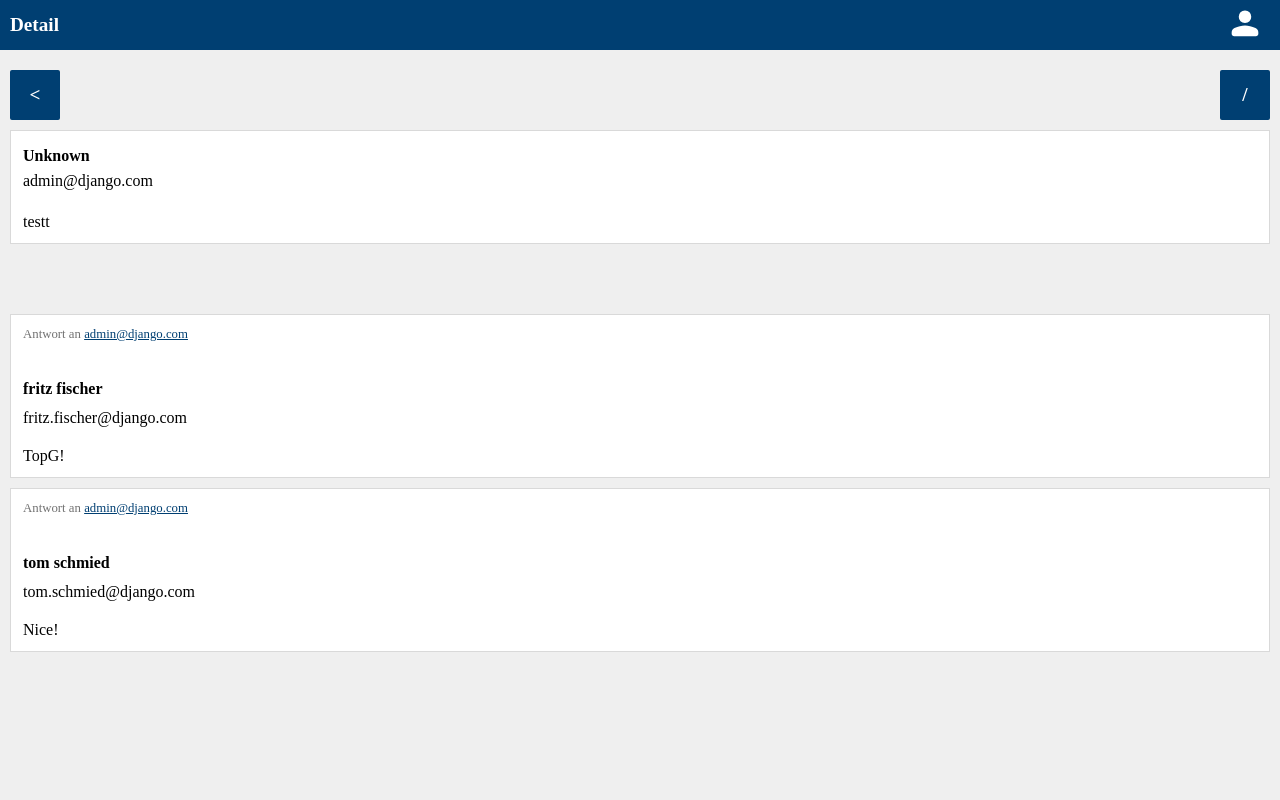
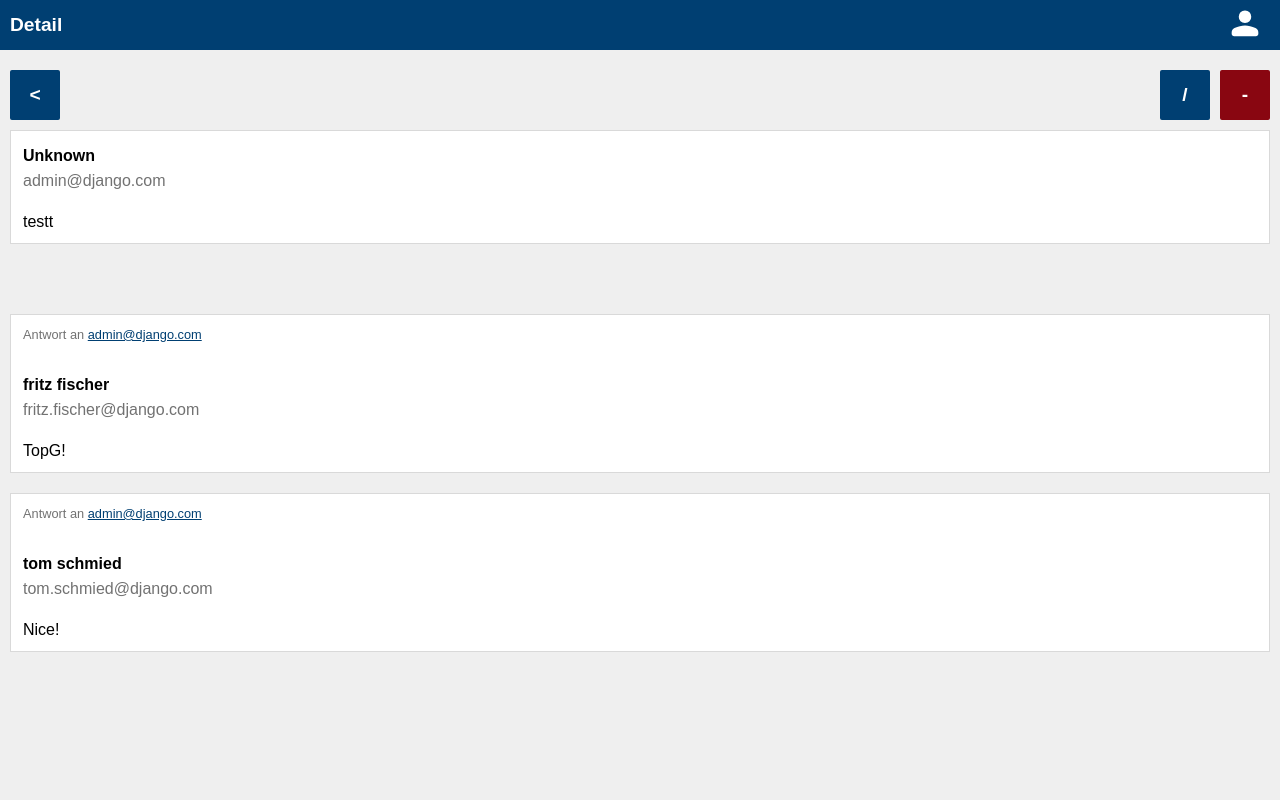
Before and after one commit to Kiidle/feeder-backend, a Django app: page /feeds/1 in a window 1280 px wide. Run offline with Django 4.2, Linux system fonts and the light colour scheme; data comes from the database, SQL or seed files in the repository; both versions use the stored data as it was after the commit.

Commit message:
Commentary Detailview

```diff
--- a/authentication/static/global.css
+++ b/authentication/static/global.css
@@ -1,7 +1,7 @@
 * {
     margin: 0;
     padding: 0;
-    font-family: Quicksand;
+    font-family: "Quicksand-Regular", sans-serif;
 }
 
 html, body {
--- /dev/null
+++ b/commentary/urls.py
@@ -0,0 +1,7 @@
+from django.urls import path
+
+from .views import CommentaryView
+
+urlpatterns = [
+    path("commentaries/<slug:pk>", CommentaryView.as_view(), name="commentary")
+]
--- a/feeds/static/feeds.css
+++ b/feeds/static/feeds.css
@@ -1,18 +1,19 @@
 .grid-buttons {
     display: grid;
-    grid-template-columns: 50px 1fr 50px;
+    grid-gap: 10px;
+    grid-template-columns: 50px 1fr 50px 50px;
     grid-template-rows: 50px;
         margin: 10px 0;
 }
 
 .grid-buttons-home {
     grid-template-areas:
-        ". . create";
+        ". . . create";
 }
 
 .grid-buttons-detail {
         grid-template-areas:
-        "back . update";
+        "back . update delete";
 }
 
 .crud-button {
@@ -29,6 +30,11 @@
 .back {
     grid-area: back;
     background-color: #003f72;
+}
+
+.delete {
+    grid-area: delete;
+    background-color: #890611;
 }
 
 .update {
@@ -57,7 +63,7 @@
     padding: 12px;
 }
 
-.feed a, .feed p {
+.feed a, .feed p, .commentary a, .commentary p {
     text-decoration: none;
     color: black;
 }
@@ -94,22 +100,28 @@
     grid-area: email;
     display: flex;
     align-items: center;
+    color: #727272
 }
 
 .feed .text {
     grid-area: text;
 }
 
+.grid-commentaries {
+    display: grid;
+    grid-gap: 20px;
+}
+
 .commentary {
     display: grid;
     grid-gap: 20px;
     grid-template-columns: 1fr;
-    grid-template-rows: 100px 1fr;
+    grid-template-rows: 25px 50px 1fr;
     grid-template-areas:
+        "answer"
         "author"
         "text";
     padding: 12px;
-    margin: 10px 0;
 }
 
 .commentary .author {
@@ -118,17 +130,20 @@
     grid-template-rows: 1fr 1fr;
     grid-template-columns: 1fr;
     grid-template-areas:
-        "answer"
         "fulname"
         "email";
 }
 
-.commentary .author .answer {
+.commentary .answer {
     grid-area: answer;
     font-size: 0.8rem;
+}
+
+.commentary .answer p {
     color: #727272
 }
 
-.commentary .author .answer .answer-email {
+.commentary .answer .answer-email {
     text-decoration: underline;
+    color: #003f72;
 }
--- a/feeds/templates/feeds/feed.html
+++ b/feeds/templates/feeds/feed.html
@@ -26,6 +26,9 @@
         <a class="crud-button update">
             <p>/</p>
         </a>
+        <a class="crud-button delete">
+            <p>-</p>
+        </a>
     </div>
     <div class="card feed">
         <a href="{% url 'user' feed.author.id %}" class="author">
@@ -42,10 +45,14 @@
     </div>
     <div class="grid-buttons">
     </div>
+    <div class="grid-commentaries">
         {% for commentary in feed.commentaries.all %}
+            <a href={% url 'commentary' commentary.id %}>
                 <div class="card commentary">
+                    <div class="answer">
+                        <p>Antwort an <span class="answer-email">{{ commentary.feed.author.email }}</span> </p>
+                    </div>
                     <div class="author">
-                <p class="answer">Antwort an <a class="answer-email">{{ feed.author.email }}</a></p>
                         {% if commentary.author.first_name != "" and commentary.author.last_name != "" %}
                                 <p class="fulname">{{ commentary.author.first_name }} {{ commentary.author.last_name }}</p>
                             {% else %}
@@ -57,5 +64,7 @@
                         <p>{{ commentary.text }}</p>
                     </div>
             </div>
+            </a>
         {% endfor %}
+    </div>
 </main>
--- a/feeds/templates/feeds/feeds.html
+++ b/feeds/templates/feeds/feeds.html
@@ -34,7 +34,6 @@
                         {% else %}
                             <p class="fulname">Unknown</p>
                         {% endif %}
-
                         <p class="email">{{ feed.author.email }}</p>
                     </div>
                     <div class="text">
--- a/project/urls.py
+++ b/project/urls.py
@@ -4,5 +4,6 @@ from django.urls import include, path
 urlpatterns = [
     path('admin/', admin.site.urls),
     path('', include("authentication.urls")),
-    path('', include("feeds.urls"))
+    path('', include("feeds.urls")),
+    path('', include("commentary.urls"))
 ]
```
Also changed, not shown: commentary/templates/commentary/commentary.html (added, +50 -0 lines), commentary/views.py (+6 -2 lines), authentication/static/fonts/Quicksand-Bold.ttf (added), authentication/static/fonts/Quicksand-Light.ttf (added), authentication/static/fonts/Quicksand-Medium.ttf (added), authentication/static/fonts/Quicksand-Regular.ttf (added), authentication/static/fonts/Quicksand-SemiBold.ttf (added), db.sqlite3. Lines whose indentation alone changed are shown as unchanged.
